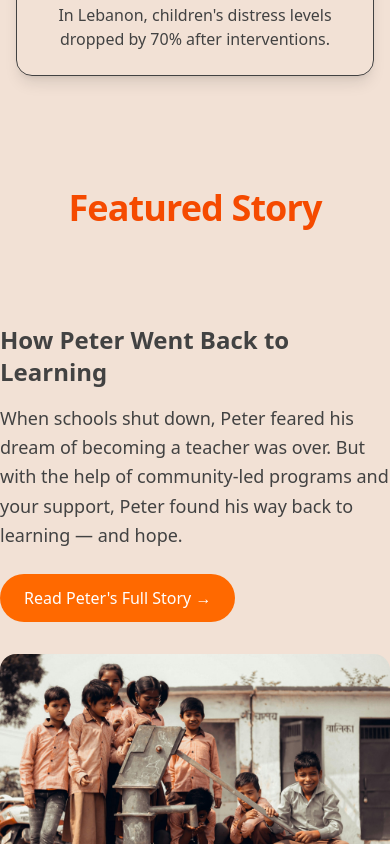
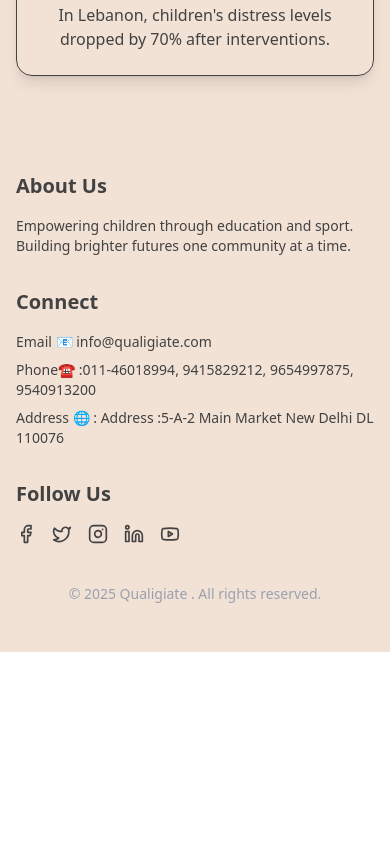
Before and after one commit to mManishMishra/react-charity, a React (Vite) app: page / in a window 390 px wide. Shown: the part 6080-6924 px from the top of the page. After the commit the page ends 6732 px from the top, so only its background shows below. Built offline with nearby package versions, Linux system fonts and the light colour scheme.

Commit message:
updated logo and error page try2

```diff
--- a/src/components/Footer.tsx
+++ b/src/components/Footer.tsx
@@ -1,10 +1,10 @@
-import { Link } from "react-router-dom";
+// import { Link } from "react-router-dom";
 import { Facebook, Twitter, Instagram, Linkedin, Youtube } from "lucide-react";
 
 const Footer = () => {
   return (
     <footer className="bg-[var(--brand-bg)] text-[var(--brand-text)] py-12 px-4">
-      <div className="max-w-7xl mx-auto grid grid-cols-1 md:grid-cols-4 gap-8">
+      <div className="max-w-7xl mx-auto grid grid-cols-1 md:grid-cols-3 gap-8">
         {/* Column 1 */}
         <div>
           <h3 className="text-xl font-semibold mb-4">About Us</h3>
@@ -15,9 +15,9 @@ const Footer = () => {
         </div>
 
         {/* Column 2 */}
-        <div>
-          <h3 className="text-xl font-semibold mb-4">Explore</h3>
-          <ul className="space-y-2 text-sm">
+        {/* <div> */}
+        {/* <h3 className="text-xl font-semibold mb-4">Explore</h3> */}
+        {/* <ul className="space-y-2 text-sm">
             <li>
               <Link to="/who-we-are" className="hover:text-orange-400">
                 Who We Are
@@ -38,16 +38,16 @@ const Footer = () => {
                 Get Involved
               </Link>
             </li>
-          </ul>
-        </div>
+          </ul> */}
+        {/* </div> */}
 
         {/* Column 3 */}
         <div>
           <h3 className="text-xl font-semibold mb-4">Connect</h3>
           <ul className="space-y-2 text-sm">
-            <li>Email: info@qualigiate.com</li>
-            <li>Phone: :011-46018994, 9415829212, 9654997875, 9540913200</li>
-            <li>Address: Address :5-A-2 Main Market New Delhi DL 110076</li>
+            <li>Email 📧 info@qualigiate.com</li>
+            <li>Phone☎️ :011-46018994, 9415829212, 9654997875, 9540913200</li>
+            <li>Address 🌐 : Address :5-A-2 Main Market New Delhi DL 110076</li>
           </ul>
         </div>
 
--- a/src/pages/ErrorPage.tsx
+++ b/src/pages/ErrorPage.tsx
@@ -19,7 +19,7 @@ export const ErrorPage = () => {
           transition={{ duration: 1 }}
           className="text-8xl font-extrabold"
         >
-          Something awesome is on the way!
+          Something on way!
         </motion.h1>
 
         <motion.p
--- a/src/pages/FeaturedStory.tsx
+++ b/src/pages/FeaturedStory.tsx
@@ -9,12 +9,12 @@ const FeaturedStory = () => {
 
       <StorySection
         image={Hero}
-        title="How Peter Went Back to Learning"
-        description=" When schools shut down, Peter feared his dream of becoming a teacher
+        title="How Asha Went Back to Learning"
+        description=" When schools shut down, Asha feared his dream of becoming a teacher
         was over. But with the help of community-led programs and your
-        support, Peter found his way back to learning — and hope."
-        buttonText="Read Peter's Full Story →"
-        link="/stories/peter-story"
+        support, Asha found his way back to learning — and hope."
+        buttonText="Read Asha's Full Story →"
+        link="/stories/asha-story"
       />
     </div>
   );
--- a/src/pages/Home.tsx
+++ b/src/pages/Home.tsx
@@ -1,5 +1,5 @@
 import Slider from "../components/Slider";
-import FeaturedStory from "./FeaturedStory";
+// import FeaturedStory from "./FeaturedStory";
 import { HeroSection } from "./HeroSection";
 import { OurImpact } from "../components/OurImpact";
 import SignUp from "./Signup";
@@ -17,7 +17,7 @@ const Home = () => {
 
       <SignUp />
       <HeroSection />
-      <FeaturedStory />
+      {/* <FeaturedStory /> */}
     </>
   );
 };
```
